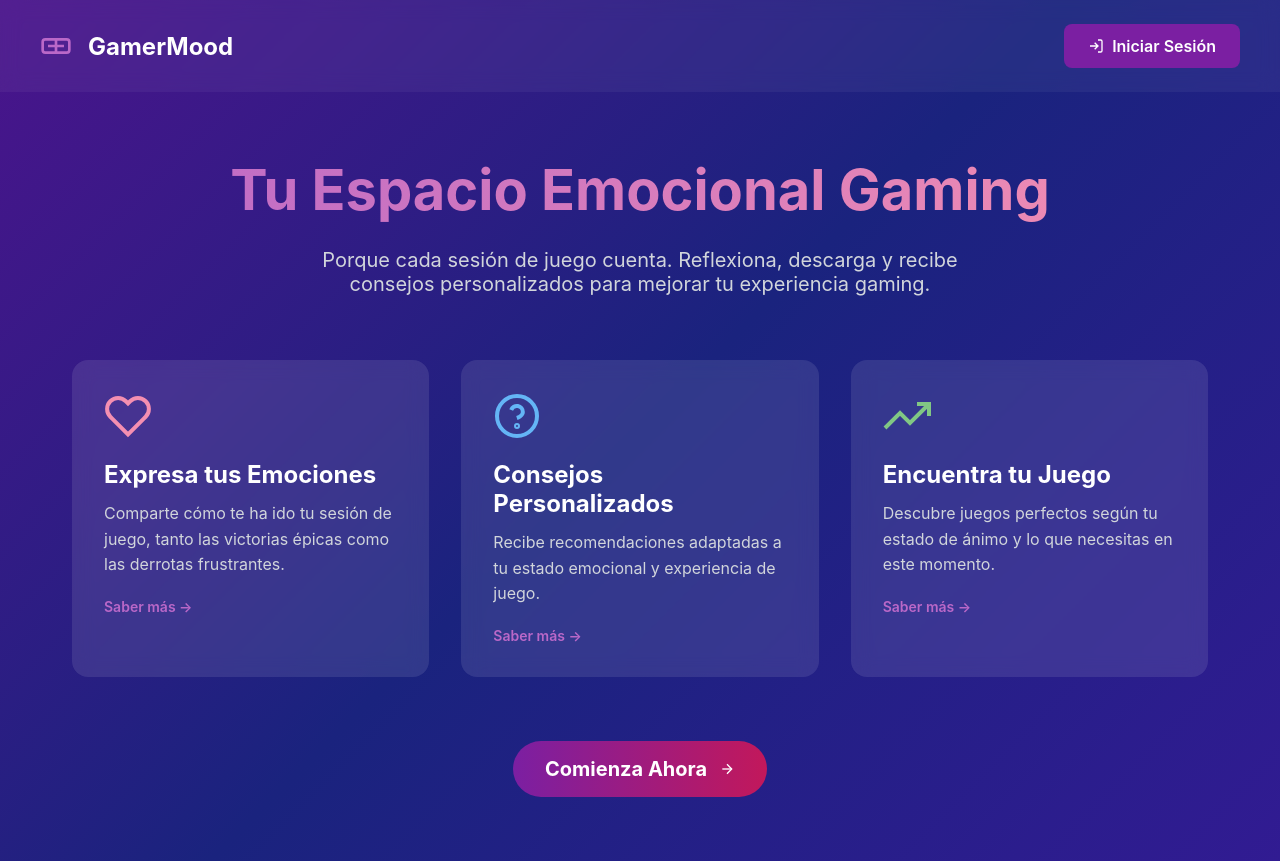
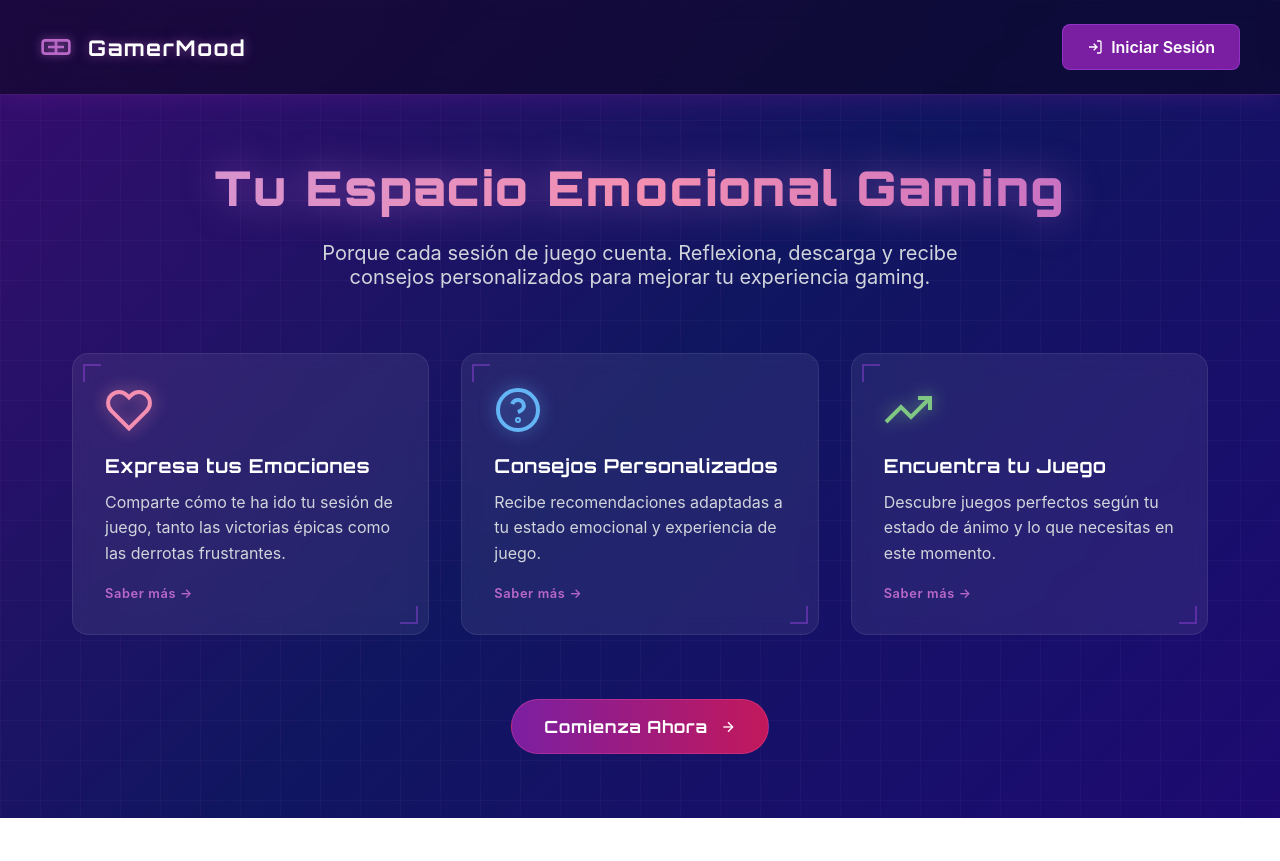
Before and after one commit to ionelastanciu/gamermood-tfg, an Angular app in the folder frontend/: page / in a window 1280 px wide. After the commit the page ends 818 px from the top, so only its background shows below. Built offline with nearby package versions, Linux system fonts and the light colour scheme.

Commit message:
mejoras visuales

```diff
--- a/frontend/src/index.html
+++ b/frontend/src/index.html
@@ -5,6 +5,9 @@
   <title>GamerMood</title>
   <base href="/">
   <meta name="viewport" content="width=device-width, initial-scale=1">
+  <link rel="preconnect" href="https://fonts.googleapis.com">
+  <link rel="preconnect" href="https://fonts.gstatic.com" crossorigin>
+  <link href="https://fonts.googleapis.com/css2?family=Orbitron:wght@400;600;700;900&display=swap" rel="stylesheet">
 </head>
 <body>
   <app-root></app-root>
--- a/frontend/src/styles.css
+++ b/frontend/src/styles.css
@@ -5,9 +5,26 @@
     box-sizing: border-box;
 }
 
+:root {
+    --neon-purple:  #b84fff;
+    --neon-pink:    #ff4fa3;
+    --neon-cyan:    #00e5ff;
+    --neon-green:   #76ff9a;
+    --neon-yellow:  #ffd740;
+    --glow-purple:  0 0 8px rgba(184, 79, 255, 0.7), 0 0 20px rgba(184, 79, 255, 0.3);
+    --glow-pink:    0 0 8px rgba(255, 79, 163, 0.7), 0 0 20px rgba(255, 79, 163, 0.3);
+    --glow-cyan:    0 0 8px rgba(0, 229, 255, 0.7),  0 0 20px rgba(0, 229, 255, 0.3);
+    --glow-green:   0 0 8px rgba(118, 255, 154, 0.7), 0 0 20px rgba(118, 255, 154, 0.3);
+    --glow-yellow:  0 0 8px rgba(255, 215, 64, 0.7),  0 0 20px rgba(255, 215, 64, 0.3);
+}
+
 body {
     font-family: -apple-system, BlinkMacSystemFont, 'Segoe UI', Roboto, Oxygen, Ubuntu, Cantarell, sans-serif;
-    background: linear-gradient(135deg, #4a148c 0%, #1a237e 50%, #311b92 100%);
+    background:
+        linear-gradient(rgba(186, 104, 200, 0.05) 1px, transparent 1px),
+        linear-gradient(90deg, rgba(186, 104, 200, 0.05) 1px, transparent 1px),
+        linear-gradient(135deg, #360d6e 0%, #101660 50%, #1e0a72 100%);
+    background-size: 40px 40px, 40px 40px, 100% 100%;
     min-height: 100vh;
     color: white;
 }
@@ -15,7 +32,9 @@ body {
 .navbar {
     padding: 1.5rem 2rem;
     backdrop-filter: blur(10px);
-    background: rgba(255, 255, 255, 0.05);
+    background: rgba(10, 5, 30, 0.6);
+    border-bottom: 1px solid rgba(184, 79, 255, 0.25);
+    box-shadow: 0 1px 24px rgba(123, 31, 162, 0.35);
 }
 
 .nav-container {
@@ -33,8 +52,11 @@ body {
 }
 
 .nav-logo h1 {
-    font-size: 1.5rem;
-    font-weight: bold;
+    font-family: 'Orbitron', sans-serif;
+    font-size: 1.35rem;
+    font-weight: 700;
+    letter-spacing: 0.08em;
+    text-shadow: 0 0 12px rgba(186, 104, 200, 0.6);
 }
 
 .icon-large {
@@ -42,6 +64,7 @@ body {
     height: 2rem;
     color: #ba68c8;
     stroke-width: 2;
+    filter: drop-shadow(0 0 5px rgba(186, 104, 200, 0.7));
 }
 
 .icon-small {
@@ -59,18 +82,22 @@ body {
 
 .icon-feature.pink {
     color: #f48fb1;
+    filter: drop-shadow(0 0 8px rgba(244, 143, 177, 0.65));
 }
 
 .icon-feature.blue {
     color: #64b5f6;
+    filter: drop-shadow(0 0 8px rgba(100, 181, 246, 0.65));
 }
 
 .icon-feature.green {
     color: #81c784;
+    filter: drop-shadow(0 0 8px rgba(129, 199, 132, 0.65));
 }
 
 .icon-feature.yellow {
     color: #ffd54f;
+    filter: drop-shadow(0 0 8px rgba(255, 213, 79, 0.65));
 }
 
 .btn-primary {
@@ -79,16 +106,19 @@ body {
     gap: 0.5rem;
     padding: 0.75rem 1.5rem;
     background: #7b1fa2;
-    border: none;
+    border: 1px solid rgba(184, 79, 255, 0.4);
     border-radius: 0.5rem;
     color: white;
     font-weight: 600;
     cursor: pointer;
     text-decoration: none;
+    transition: all 0.25s;
 }
 
 .btn-primary:hover {
     background: #6a1b9a;
+    border-color: rgba(184, 79, 255, 0.8);
+    box-shadow: var(--glow-purple);
 }
 
 .main-content {
@@ -103,13 +133,17 @@ body {
 }
 
 .hero-title {
-    font-size: 3.5rem;
-    font-weight: bold;
+    font-family: 'Orbitron', sans-serif;
+    font-size: 3rem;
+    font-weight: 900;
+    letter-spacing: 0.04em;
+    line-height: 1.2;
     margin-bottom: 1.5rem;
-    background: linear-gradient(to right, #ba68c8, #f48fb1);
+    background: linear-gradient(to right, #ce93d8, #f48fb1, #ba68c8);
     -webkit-background-clip: text;
     -webkit-text-fill-color: transparent;
     background-clip: text;
+    filter: drop-shadow(0 0 18px rgba(186, 104, 200, 0.55));
 }
 
 .hero-subtitle {
@@ -127,16 +161,50 @@ body {
 }
 
 .feature-card {
-    background: rgba(255, 255, 255, 0.1);
+    background: rgba(255, 255, 255, 0.07);
     backdrop-filter: blur(10px);
     border-radius: 1rem;
     padding: 2rem;
+    border: 1px solid rgba(255, 255, 255, 0.08);
+    position: relative;
     transition: all 0.3s;
+    overflow: hidden;
+}
+
+.feature-card::before,
+.feature-card::after {
+    content: '';
+    position: absolute;
+    width: 16px;
+    height: 16px;
+    border-style: solid;
+    border-color: rgba(184, 79, 255, 0.35);
+    transition: border-color 0.3s, box-shadow 0.3s;
+}
+
+.feature-card::before {
+    top: 10px;
+    left: 10px;
+    border-width: 2px 0 0 2px;
+}
+
+.feature-card::after {
+    bottom: 10px;
+    right: 10px;
+    border-width: 0 2px 2px 0;
 }
 
 .feature-card:hover {
-    background: rgba(255, 255, 255, 0.15);
+    background: rgba(255, 255, 255, 0.12);
+    border-color: rgba(184, 79, 255, 0.35);
     transform: translateY(-5px);
+    box-shadow: 0 0 24px rgba(123, 31, 162, 0.35), 0 8px 32px rgba(0, 0, 0, 0.4);
+}
+
+.feature-card:hover::before,
+.feature-card:hover::after {
+    border-color: var(--neon-purple);
+    box-shadow: 0 0 6px rgba(184, 79, 255, 0.5);
 }
 
 a.feature-card {
@@ -147,8 +215,10 @@ a.feature-card {
 }
 
 .feature-card h3 {
-    font-size: 1.5rem;
-    font-weight: bold;
+    font-family: 'Orbitron', sans-serif;
+    font-size: 1.2rem;
+    font-weight: 700;
+    letter-spacing: 0.03em;
     margin-bottom: 0.75rem;
 }
 
@@ -160,14 +230,16 @@ a.feature-card {
 .card-link-hint {
     display: inline-block;
     margin-top: 1.25rem;
-    font-size: 0.875rem;
+    font-size: 0.8rem;
     font-weight: 600;
+    letter-spacing: 0.05em;
     color: #ba68c8;
-    transition: color 0.2s;
+    transition: color 0.2s, text-shadow 0.2s;
 }
 
 a.feature-card:hover .card-link-hint {
     color: #f48fb1;
+    text-shadow: 0 0 8px rgba(244, 143, 177, 0.6);
 }
 
 .cta-section {
@@ -180,11 +252,13 @@ a.feature-card:hover .card-link-hint {
     gap: 0.75rem;
     padding: 1rem 2rem;
     background: linear-gradient(to right, #7b1fa2, #c2185b);
-    border: none;
+    border: 1px solid rgba(255, 79, 163, 0.3);
     border-radius: 9999px;
     color: white;
-    font-size: 1.25rem;
-    font-weight: bold;
+    font-family: 'Orbitron', sans-serif;
+    font-size: 1.05rem;
+    font-weight: 700;
+    letter-spacing: 0.04em;
     cursor: pointer;
     text-decoration: none;
     transition: all 0.3s;
@@ -192,7 +266,9 @@ a.feature-card:hover .card-link-hint {
 
 .btn-cta:hover {
     background: linear-gradient(to right, #6a1b9a, #ad1457);
+    border-color: rgba(255, 79, 163, 0.7);
     transform: scale(1.05);
+    box-shadow: 0 0 18px rgba(194, 24, 91, 0.55), 0 0 36px rgba(123, 31, 162, 0.3);
 }
 
 /* Login Page */
@@ -222,12 +298,14 @@ a.feature-card:hover .card-link-hint {
 }
 
 .login-box {
-    background: rgba(255, 255, 255, 0.1);
-    backdrop-filter: blur(10px);
+    background: rgba(15, 8, 40, 0.7);
+    backdrop-filter: blur(12px);
     border-radius: 1.5rem;
     padding: 2rem;
     max-width: 28rem;
     width: 100%;
+    border: 1px solid rgba(184, 79, 255, 0.2);
+    box-shadow: 0 0 40px rgba(123, 31, 162, 0.2), inset 0 1px 0 rgba(255, 255, 255, 0.05);
 }
 
 .login-header {
@@ -243,8 +321,10 @@ a.feature-card:hover .card-link-hint {
 }
 
 .login-header h2 {
-    font-size: 2rem;
-    font-weight: bold;
+    font-family: 'Orbitron', sans-serif;
+    font-size: 1.75rem;
+    font-weight: 700;
+    letter-spacing: 0.04em;
     margin-bottom: 0.5rem;
 }
 
@@ -266,17 +346,18 @@ a.feature-card:hover .card-link-hint {
 .form-group input {
     width: 100%;
     padding: 0.75rem 1rem;
-    background: rgba(255, 255, 255, 0.05);
+    background: rgba(10, 5, 25, 0.5);
     border: 1px solid rgba(255, 255, 255, 0.1);
     border-radius: 0.5rem;
     color: white;
     font-size: 1rem;
-    transition: border-color 0.3s;
+    transition: border-color 0.3s, box-shadow 0.3s;
 }
 
 .form-group input:focus {
     outline: none;
-    border-color: #7b1fa2;
+    border-color: var(--neon-purple);
+    box-shadow: 0 0 0 2px rgba(184, 79, 255, 0.2), 0 0 12px rgba(184, 79, 255, 0.15);
 }
 
 .form-group input::placeholder {
@@ -287,7 +368,7 @@ a.feature-card:hover .card-link-hint {
     width: 100%;
     padding: 0.75rem;
     background: linear-gradient(to right, #7b1fa2, #c2185b);
-    border: none;
+    border: 1px solid rgba(255, 79, 163, 0.25);
     border-radius: 0.5rem;
     color: white;
     font-weight: bold;
@@ -302,6 +383,8 @@ a.feature-card:hover .card-link-hint {
 
 .btn-submit:hover {
     background: linear-gradient(to right, #6a1b9a, #ad1457);
+    border-color: rgba(255, 79, 163, 0.6);
+    box-shadow: 0 0 16px rgba(194, 24, 91, 0.45), 0 0 30px rgba(123, 31, 162, 0.25);
 }
 
 .register-link {
@@ -352,10 +435,12 @@ a.feature-card:hover .card-link-hint {
 }
 
 .feature-page-box {
-    background: rgba(255, 255, 255, 0.1);
-    backdrop-filter: blur(10px);
+    background: rgba(15, 8, 40, 0.7);
+    backdrop-filter: blur(12px);
     border-radius: 1.5rem;
     padding: 2.5rem;
+    border: 1px solid rgba(184, 79, 255, 0.2);
+    box-shadow: 0 0 40px rgba(123, 31, 162, 0.2), inset 0 1px 0 rgba(255, 255, 255, 0.05);
 }
 
 .feature-page-header {
@@ -483,8 +568,10 @@ a.feature-card:hover .card-link-hint {
 }
 
 .session-header h2 {
-    font-size: 2.5rem;
-    font-weight: bold;
+    font-family: 'Orbitron', sans-serif;
+    font-size: 2rem;
+    font-weight: 700;
+    letter-spacing: 0.04em;
     margin-bottom: 0.75rem;
 }
 
@@ -493,10 +580,12 @@ a.feature-card:hover .card-link-hint {
 }
 
 .session-form {
-    background: rgba(255, 255, 255, 0.1);
-    backdrop-filter: blur(10px);
+    background: rgba(15, 8, 40, 0.7);
+    backdrop-filter: blur(12px);
     border-radius: 1.5rem;
     padding: 2rem;
+    border: 1px solid rgba(184, 79, 255, 0.18);
+    box-shadow: 0 0 40px rgba(123, 31, 162, 0.18), inset 0 1px 0 rgba(255, 255, 255, 0.04);
 }
 
 .form-section {
@@ -611,7 +700,8 @@ textarea {
 
 textarea:focus {
     outline: none;
-    border-color: #7b1fa2;
+    border-color: var(--neon-purple);
+    box-shadow: 0 0 0 2px rgba(184, 79, 255, 0.2), 0 0 12px rgba(184, 79, 255, 0.15);
 }
 
 textarea::placeholder {
@@ -643,17 +733,21 @@ textarea::placeholder {
 }
 
 .recommendations-header h2 {
-    font-size: 2.5rem;
-    font-weight: bold;
+    font-family: 'Orbitron', sans-serif;
+    font-size: 2rem;
+    font-weight: 700;
+    letter-spacing: 0.04em;
     margin-bottom: 0.75rem;
 }
 
 .recommendations-box {
-    background: rgba(255, 255, 255, 0.1);
-    backdrop-filter: blur(10px);
+    background: rgba(15, 8, 40, 0.7);
+    backdrop-filter: blur(12px);
     border-radius: 1.5rem;
     padding: 2rem;
     margin-bottom: 2rem;
+    border: 1px solid rgba(100, 181, 246, 0.18);
+    box-shadow: 0 0 40px rgba(26, 35, 126, 0.25), inset 0 1px 0 rgba(255, 255, 255, 0.04);
 }
 
 .advice-section h3 {
@@ -690,15 +784,18 @@ textarea::placeholder {
 }
 
 .game-card {
-    background: rgba(255, 255, 255, 0.08);
+    background: rgba(10, 5, 30, 0.6);
+    border: 1px solid rgba(255, 255, 255, 0.07);
     border-radius: 1rem;
     padding: 1.5rem;
     transition: all 0.3s;
 }
 
 .game-card:hover {
-    background: rgba(255, 255, 255, 0.12);
+    background: rgba(20, 10, 50, 0.75);
+    border-color: rgba(100, 181, 246, 0.3);
     transform: translateY(-5px);
+    box-shadow: 0 0 18px rgba(26, 35, 126, 0.4), 0 6px 24px rgba(0, 0, 0, 0.4);
 }
 
 .game-card h4 {
@@ -723,7 +820,7 @@ textarea::placeholder {
     width: 100%;
     padding: 1rem;
     background: linear-gradient(to right, #7b1fa2, #c2185b);
-    border: none;
+    border: 1px solid rgba(255, 79, 163, 0.25);
     border-radius: 0.75rem;
     color: white;
     font-weight: bold;
@@ -738,7 +835,9 @@ textarea::placeholder {
 
 .btn-new-session:hover {
     background: linear-gradient(to right, #6a1b9a, #ad1457);
+    border-color: rgba(255, 79, 163, 0.6);
     transform: scale(1.02);
+    box-shadow: 0 0 18px rgba(194, 24, 91, 0.5), 0 0 30px rgba(123, 31, 162, 0.25);
 }
 
 @media (max-width: 768px) {
```
Also changed, not shown: frontend/src/app/components/dashboard/dashboard.component.css (+64 -17 lines).
